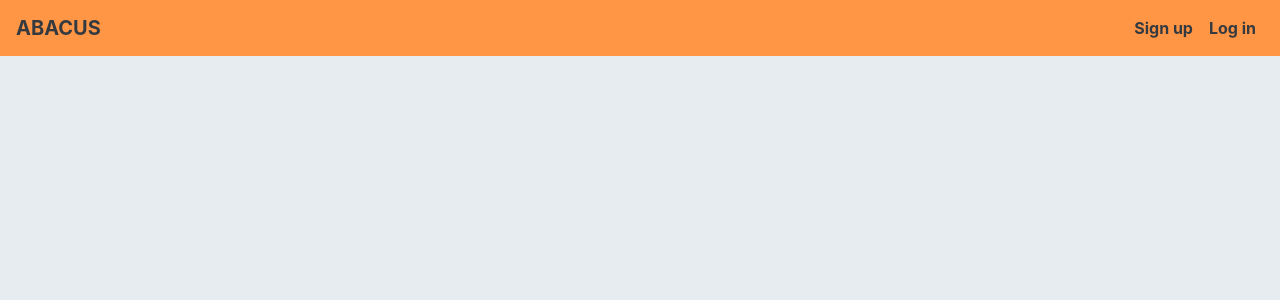
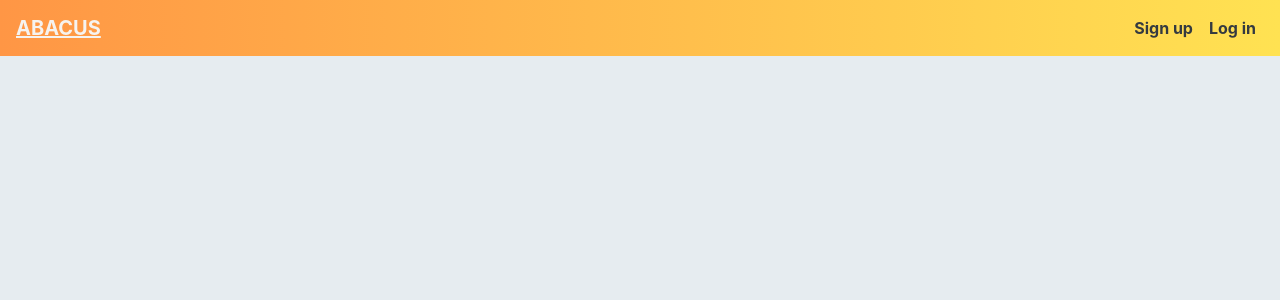
Before and after one commit to hcherewaty/3dlocal, a React (Create React App) app in the folder 3dlocal-client/: page /signin in a window 1280 px wide. In both pictures the pointer is over the link "ABACUS". Shown: the top 300 px of the page. Built offline with nearby package versions, Linux system fonts and the light colour scheme.

Commit message:
adds navbar gradient stlying

```diff
--- a/3dlocal-client/src/index.css
+++ b/3dlocal-client/src/index.css
@@ -17,8 +17,9 @@ code {
 
 .navbar {
   margin-bottom: 1rem;
-  background-color: #ff9645;
-  color: #343a40;
+  /* background-color: #ff9645;  */
+  background-image: linear-gradient(to right, #ff9645 , #ffe252);
+  /* color: #343a40; */
 }
 
 .navbar a {
@@ -26,8 +27,8 @@ code {
   color: #343a40;
 }
 
-.navbar li:hover {
-  color: white;
+.navbar a:hover {
+  color: #f6f3f0;
   text-decoration: underline;
   cursor: pointer;
 }
@@ -37,7 +38,6 @@ code {
   width: 20px;
   margin-bottom: 2px;
   margin-right: 5px;
-  /* border-radius: 2px; */
 }
 
 ul.nav.navbar-nav li {
```
